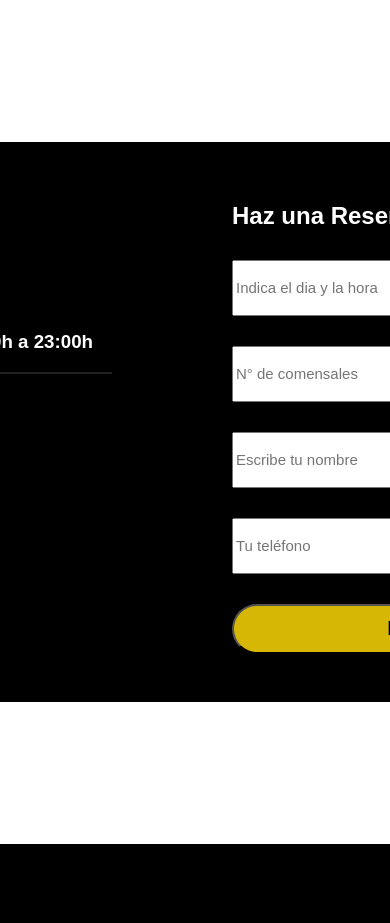
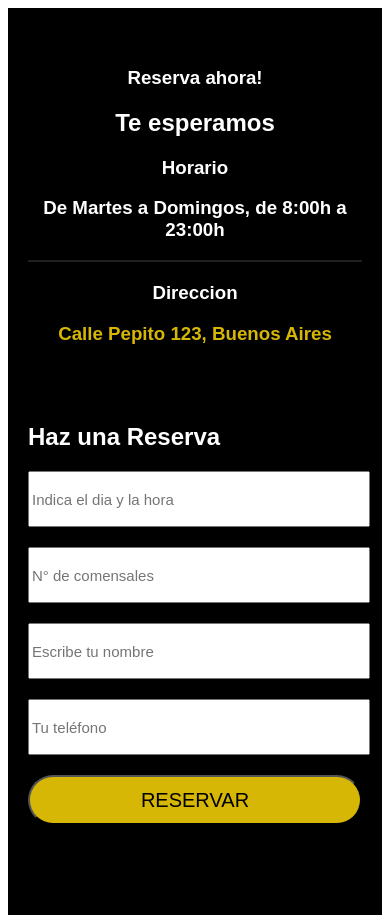
Before and after one commit to AngelGalindo-code/Proyecto_Integrador, a Python web app: template frontend/templates/formulario_reserva.html in a window 390 px wide; the page is wider, and only the part inside the window is pictured. Before the commit the page ends 844 px from the top of that part, so only its background shows below. Run offline with Jinja, Linux system fonts and the light colour scheme; the template is opened without the code that fills it, so the values that code supplies are empty.

Commit message:
cambios en los estilos y agrego @media querry

```diff
--- a/frontend/static/css/formulario_reserva.css
+++ b/frontend/static/css/formulario_reserva.css
@@ -14,7 +14,7 @@
     flex-direction: row;
     width: 95%;
 }
-.carta-col-izq, tit-izq{
+.carta-col-izq{
     flex: 1;
     margin: 40px 80px;
 }
@@ -30,29 +30,11 @@
 .carta-col-der{
     flex: 1;
 }
-.form-col-der, tit-reserva{
+.form-col-der{
     padding: 40px  ;
     width: 40%;
 }
-form .fecha{
-    position: relative;
-    margin: 30px 0;
-    outline: none;
-    font-size: 30px;
-}
-.numero{
-    position: relative;
-    margin: 30px 0;
-    outline: none;
-    font-size: 30px;
-}
-.comensales{
-    position: relative;
-    margin: 30px 0;
-    outline: none;
-    font-size: 30px;
-}
-.nombre{
+.fecha, .numero, .comensales, .nombre{
     position: relative;
     margin: 30px 0;
     outline: none;
@@ -70,9 +52,38 @@ button{
     margin-bottom: 50px;
 }
 input[type="text"]{
-    padding: 12 20;
     height: 50px;
     width: 100%;
     text-align: left;
     font-size: 15px;
 }
+@media(max-width:768px){
+    .carta-seccion{
+        position: relative;
+        top: 0;
+        left: 0;
+        transform: none;
+        width: 100%;
+        height: auto;
+        padding: 20px 0;
+    }
+    .carta-contenedor{
+        flex-direction: column;
+        width: 100%;
+    }
+    .carta-col-izq{
+        margin: 20px;
+        text-align: center;
+    }
+    .carta-izq-top{
+        margin-bottom: 20px;
+    }
+    .form-col-der{
+        width: 100%;
+        padding: 20px;
+        box-sizing: border-box;
+    }
+    .fecha, .numero, .comensales, .nombre{
+        margin: 20px 0;
+    }
+}
```
